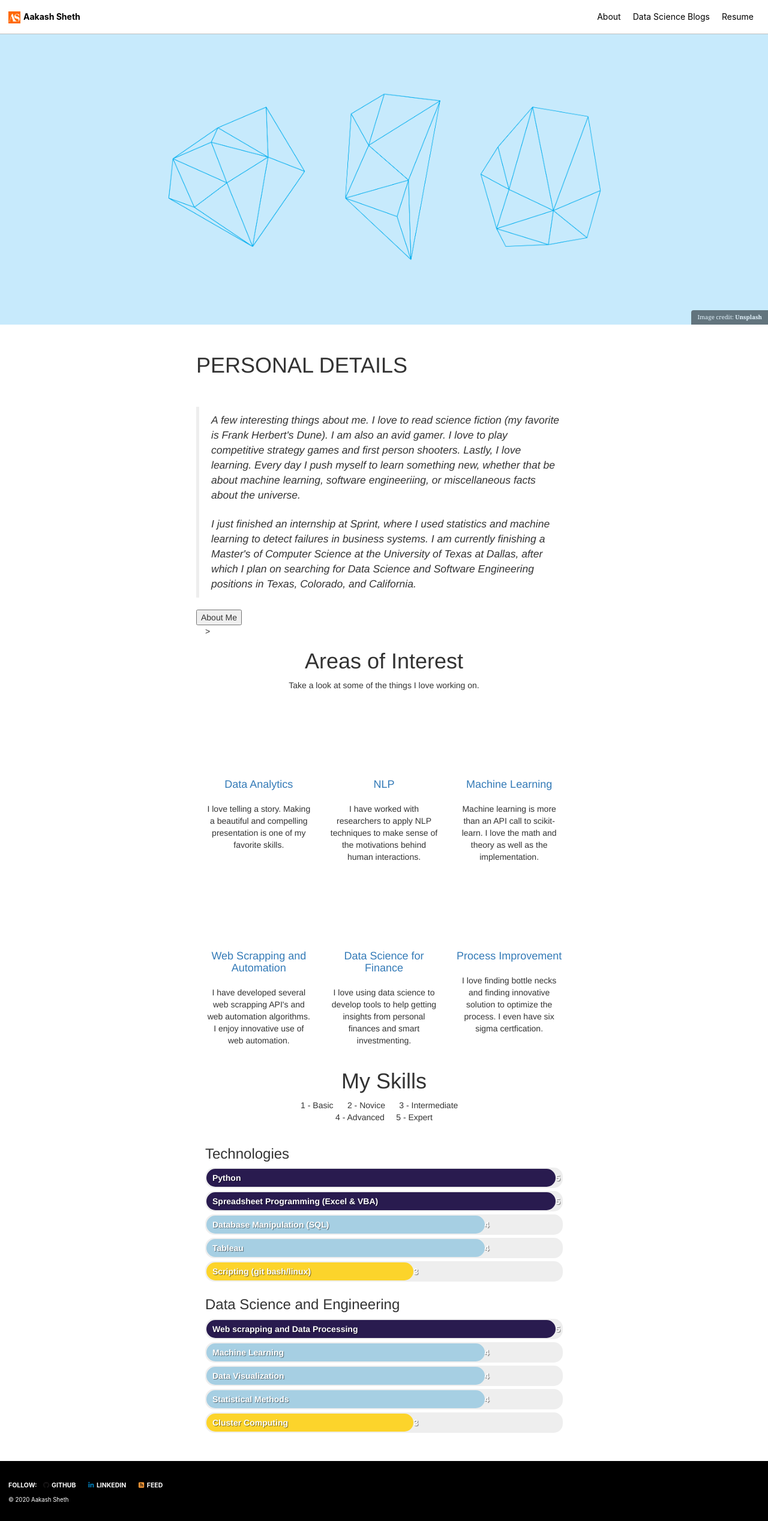
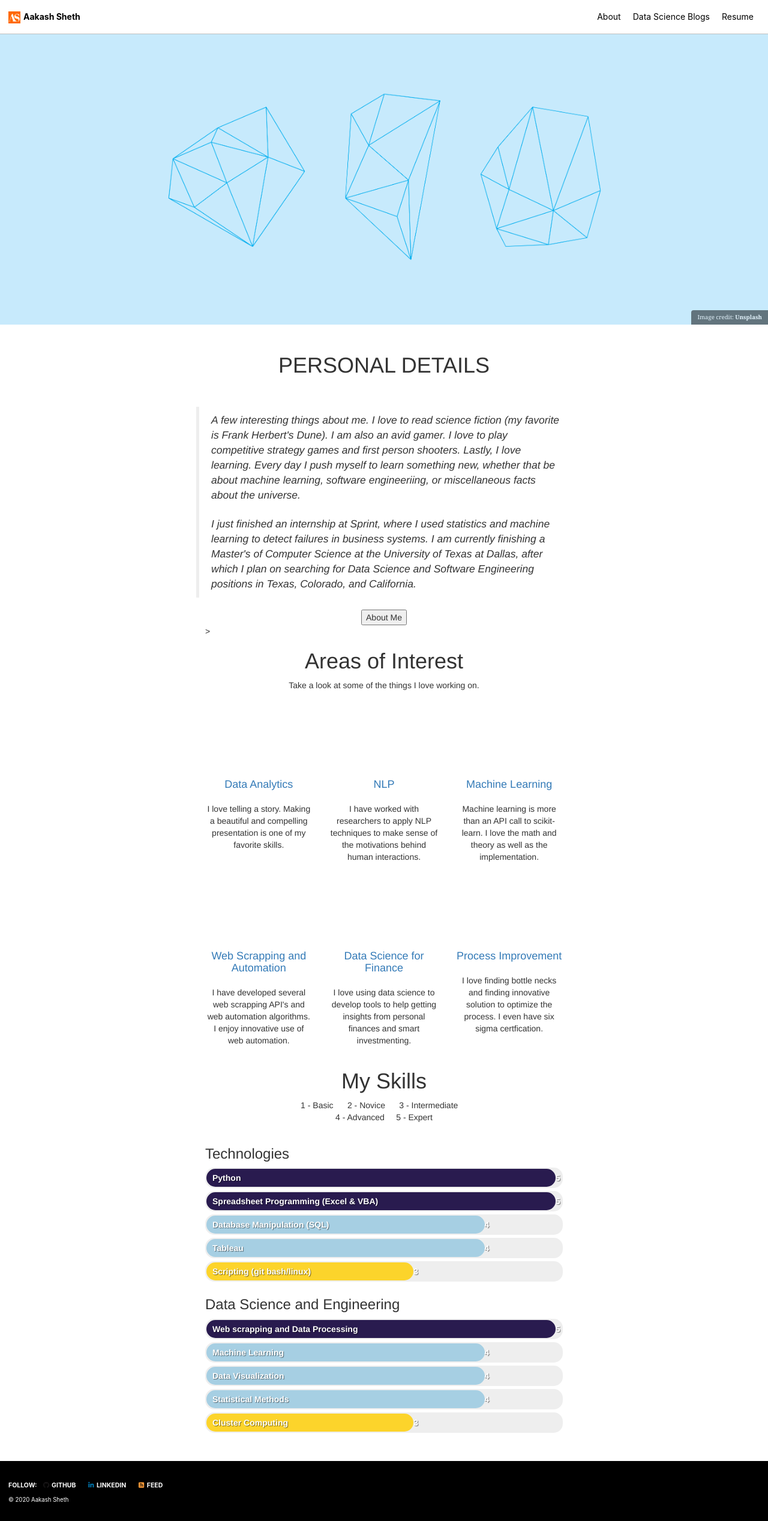
Before and after one commit to aakash-sheth/aakash-sheth.github.io, a Jekyll site: the page built from index.html, in a window 1280 px wide. Shown: the whole page at 60% size. Built offline with Jekyll 4.4.1, drawn with Linux system fonts in a browser that asks for light colours; cached includes are drawn as plain includes; nearby versions of some CDN libraries; the list of posts is cut into pages by our own code.

Commit message:
home page

```diff
--- a/assets/css/home.css
+++ b/assets/css/home.css
@@ -13,13 +13,13 @@
     cursor: pointer;
   }
 
-  .button1 {
+  .button {
     background-color: white;
     color: black;
     border: 2px solid #008CBA;
   }
 
-  .button1:hover {
+  .button:hover {
     background-color: #008CBA;
     color: white;
   }
--- a/index.html
+++ b/index.html
@@ -13,10 +13,10 @@ classes: wide
 <link rel="stylesheet" href="https://cdn.linearicons.com/free/1.0.0/icon-font.min.css">
 <script src="https://cdn.linearicons.com/free/1.0.0/svgembedder.min.js"></script>
 
-<section class="home-about-area section-gap">
+<section class="service-area section-gap">
     <div class="container">
         <div class="row align-items-center justify-content-between">
-                <h1 class="text-uppercase">Personal Details</h1>
+                <h1 class="text-uppercase text-center">Personal Details</h1>
                 <br>
                 <br>
 
@@ -28,7 +28,7 @@ classes: wide
                          I just finished an internship at Sprint, where I used statistics and machine learning to detect failures in business systems. I am currently finishing a Master's of Computer Science at the University of Texas at Dallas, after which I plan on searching for Data Science and Software Engineering positions in Texas, Colorado, and California.
                     </p>
                 </blockquote>
-                <button onclick="window.location.href = '/about';">About Me</button>
+                <center> <button onclick="href = '/about'">About Me</button> </center>
         </div>
     </div>
 </section>
```
